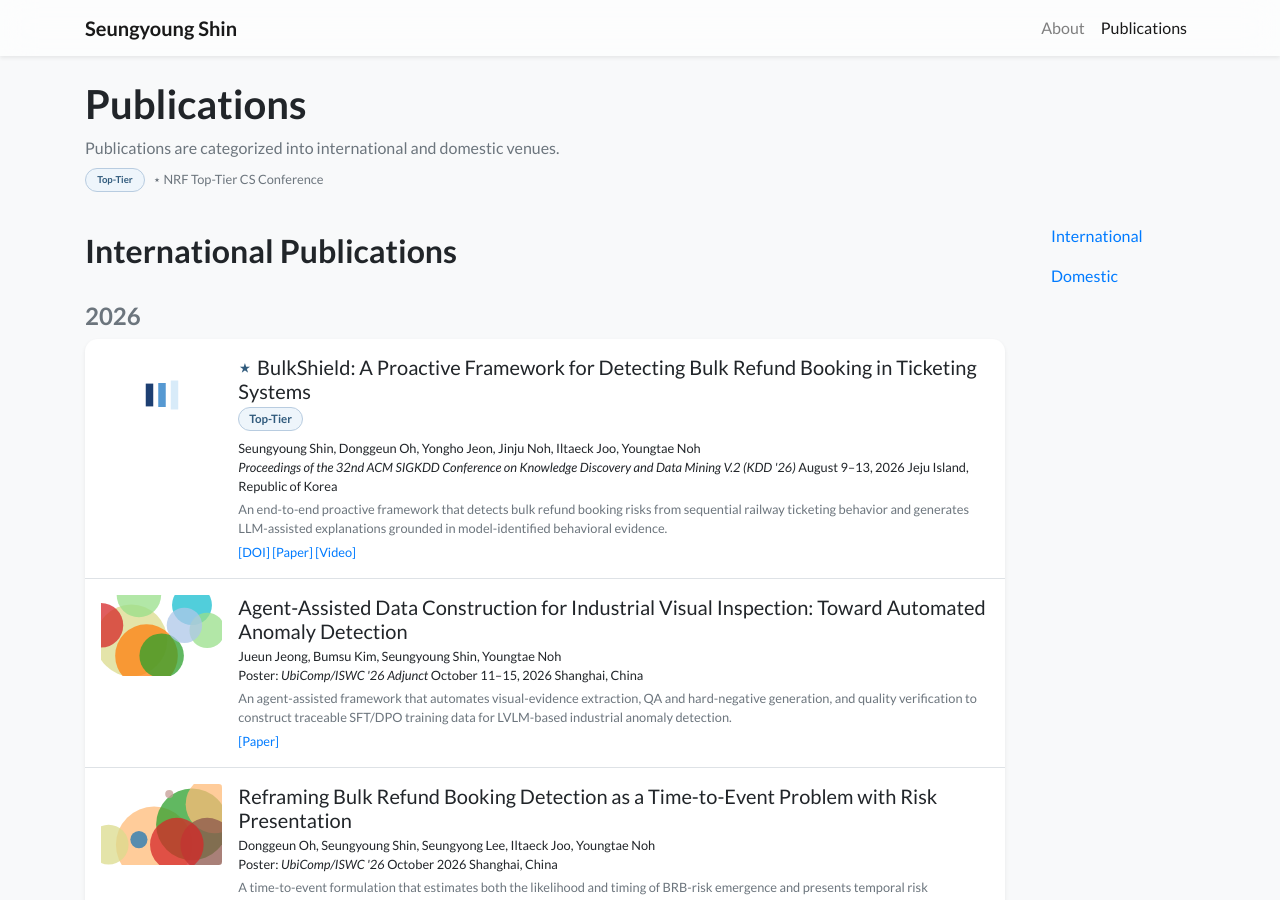
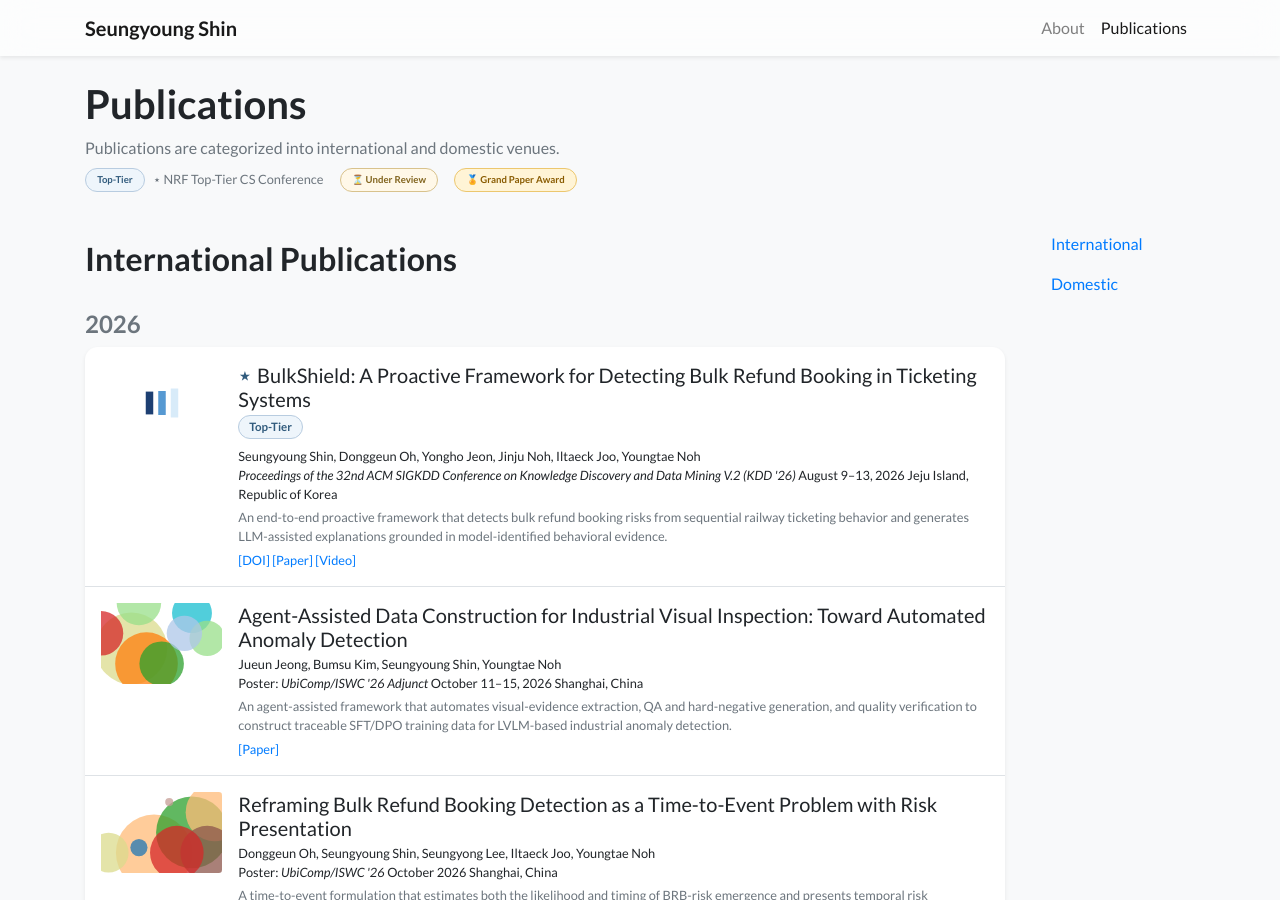
Before and after one commit to seungyoungg/academic-homepage-test, a Jekyll site: the page built from publications.html, in a window 1280 px wide and 900 px high. Built offline with Jekyll 4.4.1, drawn with Linux system fonts in a browser that asks for light colours; nearby versions of some CDN libraries; a style sheet for code colours, icons or effects is not loaded.

Commit message:
Update publications.html

```diff
--- a/publications.html
+++ b/publications.html
@@ -21,7 +21,11 @@ body_attr: >-
         Publications are categorized into international and domestic venues.
     </p>
 
+    <!-- Publication Badge Legend -->
     <div class="d-flex flex-wrap align-items-center small">
+
+        <!-- Top-Tier -->
+        <div class="d-inline-flex align-items-center mr-3 mb-2">
             <span
                 class="badge badge-pill mr-2"
                 style="
@@ -38,6 +42,40 @@ body_attr: >-
             <span class="text-muted">
                 ⋆ NRF Top-Tier CS Conference
             </span>
+        </div>
+
+        <!-- Under Review -->
+        <div class="d-inline-flex align-items-center mr-3 mb-2">
+            <span
+                class="badge badge-pill"
+                style="
+                    padding: 0.38rem 0.7rem;
+                    border: 1px solid #d8c28c;
+                    background-color: #fff8e8;
+                    color: #80631d;
+                    font-weight: 600;
+                "
+            >
+                ⏳ Under Review
+            </span>
+        </div>
+
+        <!-- Grand Paper Award -->
+        <div class="d-inline-flex align-items-center mb-2">
+            <span
+                class="badge badge-pill"
+                style="
+                    padding: 0.38rem 0.7rem;
+                    border: 1px solid #ecc76e;
+                    background-color: #fff4d6;
+                    color: #895b00;
+                    font-weight: 600;
+                "
+            >
+                🏅 Grand Paper Award
+            </span>
+        </div>
+
     </div>
 </div>
 
```
Lines whose indentation alone changed are shown as unchanged.
